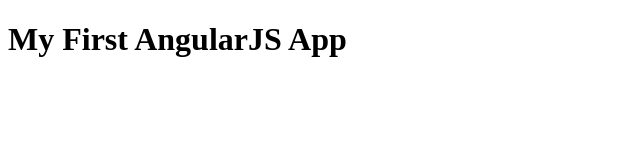
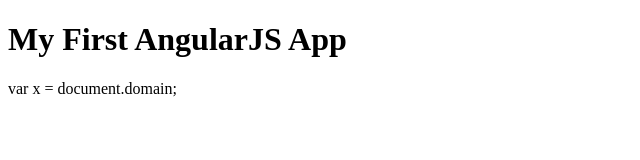
Before and after one commit to AgriBucket123/bucket1, a plain HTML site: page index.html in a window 1280 px wide. Shown: the whole page, without its empty margins (0-640 px from the left). Drawn offline with Linux system fonts and the light colour scheme.

Commit message:
MyFirstNodeJS APP1

```diff
--- a/index.html
+++ b/index.html
@@ -8,8 +8,8 @@
   </head>
   <body>
     <h1>My First AngularJS App</h1>
-    <div ng-controller="MyFirstController">
-
+    <div ng-controller="MyFirstController App1">
+      var x = document.domain;
     </div>
   </body>
 </html>
```
